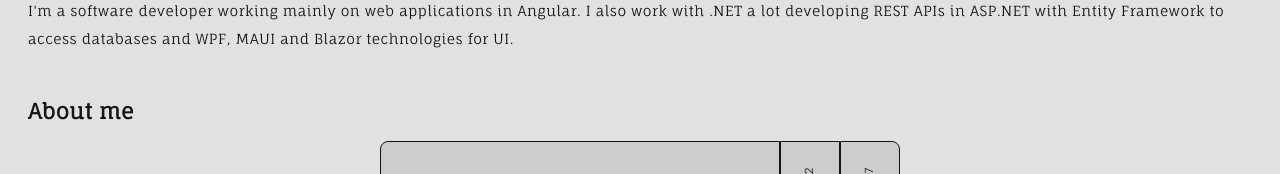
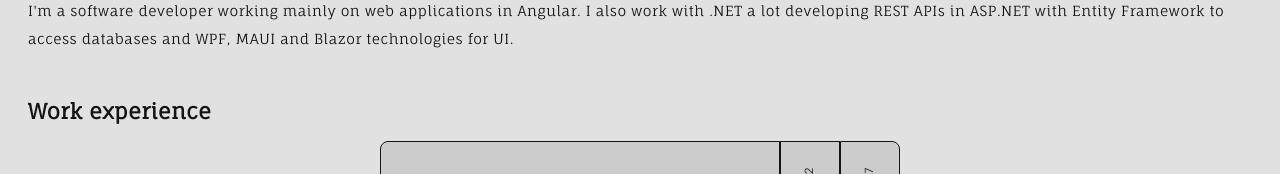
Before and after one commit to N0M3N/patrik-kubicek-2, an Angular app in the folder patrik-kubicek/: page /about in a window 1280 px wide. Shown: the part 150-324 px from the top of the page. Built offline with nearby package versions, Linux system fonts and the light colour scheme.

Commit message:
fix localization

```diff
--- a/patrik-kubicek/src/app/pages/about/about.component.html
+++ b/patrik-kubicek/src/app/pages/about/about.component.html
@@ -1,7 +1,7 @@
 <h1>{{ 'about' | localize }}</h1>
 <p>{{ 'about_main' | localize }}</p>
 
-<h2>{{ 'about' | localize }}</h2>
+<h2>{{ 'about_experince' | localize }}</h2>
 <app-cards>
   <app-card [opened]="true">
     <span title class="about-card-title">
@@ -48,7 +48,7 @@
   </app-card>
 </app-cards>
 
-<h2>Education</h2>
+<h2>{{ 'about_education' | localize }}</h2>
 <app-cards>
   <app-card [opened]="true">
     <span title class="about-card-title">
--- a/patrik-kubicek/src/assets/localizations/cz.json
+++ b/patrik-kubicek/src/assets/localizations/cz.json
@@ -10,6 +10,7 @@
   "home_avalabilityText": "Neváhejte mne kontaktovat jedním ze způsobů uvedenými na konci stránky abychom mohli probrat Vaše potřeby a mou dostupnost.",
   "about_main": "Jsem vývojář software pracující hlavně na webových aplikacích v Angularu. Dost se pohybuji i v .NETu na vývoji REST API v ASP.NET s Entity Frameworkem pro přístup k databázím a WPF, MAUI a Blazoru pro UI.",
   "about_experince": "Pracovní zkušenosti",
+  "about_education": "Vzdělání",
   "about_technologies": "Technologie:",
   "about_languages": "Jazyky",
   "vyvojari_main": "Backoffice aplikace pro společnosti zajišťující věřejnou přepravu v Česku a na Slovensku.",
--- a/patrik-kubicek/src/assets/localizations/en.json
+++ b/patrik-kubicek/src/assets/localizations/en.json
@@ -10,6 +10,7 @@
   "home_avalabilityText": "Feel free to contact me using the information at the bottom of the page so we can discuss your needs and my availability.",
   "about_main": "I'm a software developer working mainly on web applications in Angular. I also work with .NET a lot developing REST APIs in ASP.NET with Entity Framework to access databases and WPF, MAUI and Blazor technologies for UI.",
   "about_experince": "Work experience",
+  "about_education": "Education",
   "about_technologies": "Technologies:",
   "about_languages": "Languages",
   "vyvojari_main": "Backoffice applications for public transport companies in Czechia and Slovakia.",
```
